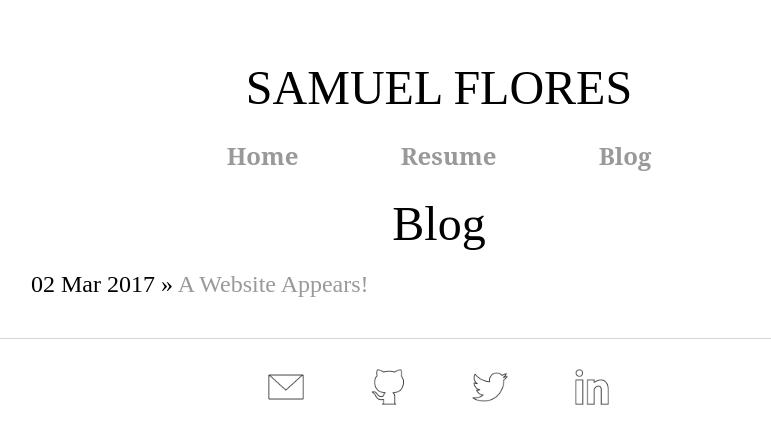
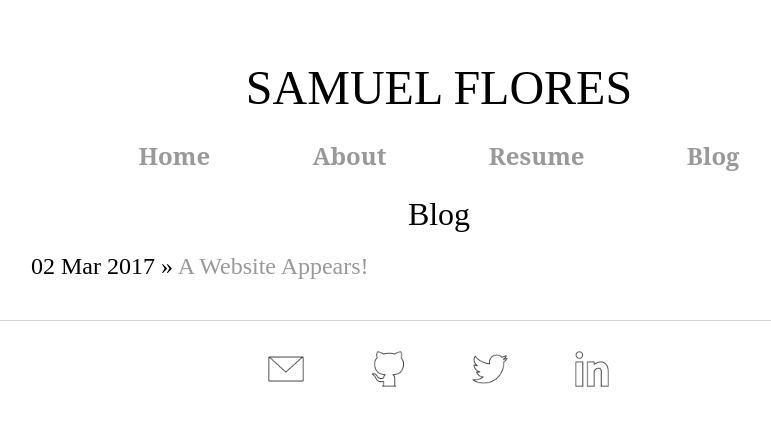
Before and after one commit to floressa/floressa.github.io, a Jekyll site: the page built from blog/index.html, in a window 1280 px wide. Shown: the top 444 px of the page, without its empty margins (201-972 px from the left). Built offline with Jekyll 4.4.1, drawn with Linux system fonts in a browser that asks for light colours; some web fonts are replaced.

Commit message:
more commits yay

```diff
--- a/_config.yaml
+++ b/_config.yaml
@@ -1,2 +1,3 @@
 name: Samuel Flores
 markdown: kramdown
+permalink: /blog/:year/:month/:day/:title
--- a/_layouts/default.html
+++ b/_layouts/default.html
@@ -22,7 +22,7 @@
                 <nav>
                     <ul>
                         <li><a href="/">Home</a></li>
-                        <!-- <li><a href="/">About</a></li> -->
+                        <li><a href="/about">About</a></li>
                         <li><a href="https://drive.google.com/open?id=0B2cukkDONPQJal83M3kxUmp0MnM">Resume</a></li>
                         <li><a href="/blog">Blog</a></li>
                     </ul>
--- /dev/null
+++ b/about/index.html
@@ -0,0 +1,5 @@
+---
+layout: default
+title: About Me
+---
+	<h2>{{ page.title }}</h2>
--- a/blog/index.html
+++ b/blog/index.html
@@ -2,7 +2,7 @@
 layout: default
 title: Blog
 ---
-	<h1>{{ page.title }}</h1>
+	<h2>{{ page.title }}</h2>
 	<ul class="posts">
 
 	  {% for post in site.posts %}
--- a/css/styles.css
+++ b/css/styles.css
@@ -3,6 +3,16 @@ h1 {
     font-weight: normal;
     font-style: normal;
     font-size: 3em;
+    width: 50%;
+    margin: auto;
+    text-align: center;
+}
+
+h2 {
+    font-family: 'CMUSerifRoman';
+    font-weight: normal;
+    font-style: normal;
+    font-size: 2em;
     width: 50%;
     margin: auto;
     text-align: center;
```
